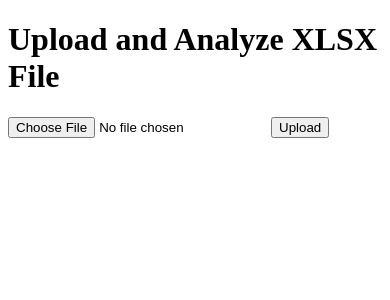
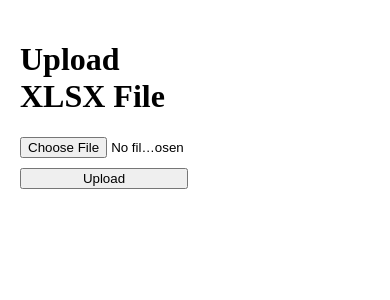
Before and after one commit to YVGunko/stplSales, a Flask app: page / in a window 390 px wide. Shown: the top 300 px of the page. Run offline with Flask 3, Linux system fonts and the light colour scheme; parts of the project's set-up code (start-up, migrations or seed data) failed here and were passed over.

Commit message:
index page

```diff
--- a/templates/index.html
+++ b/templates/index.html
@@ -5,40 +5,65 @@
     <meta name="viewport" content="width=device-width, initial-scale=1.0">
     <title>Excel Analyzer</title>
     <style>
+        body {
+            display: flex;
+            justify-content: space-between;
+            margin: 20px;
+            flex-wrap: wrap; /* Allow wrapping on smaller screens */
+        }
+        .left-panel, .right-panel {
+            width: 48%; /* Adjust widths as needed */
+        }
         table.data {
-            border-collapse: collapse;
-            width: 100%;
+            width: 100%; /* Full width */
+            border-collapse: collapse; /* Collapse borders */
+            table-layout: auto; /* Automatic column sizing */
         }
         table.data th, table.data td {
             border: 1px solid black;
-            padding: 8px;
-            text-align: left;
+            padding: 8px; /* Cell padding */
+            text-align: left; /* Align text left */
+        }
+        @media (max-width: 768px) {
+            table.data th, table.data td {
+                padding: 6px; /* Smaller padding */
+                font-size: 14px; /* Smaller font size */
+            }
         }
         .table-container {
-            width: 100%;
-            max-height: 360px; /* Set desired height */
-            overflow-y: auto;   /* Enable vertical scrolling */
-            border: 1px solid #ccc; /* Optional border for the container */
-            margin-top: 10px; /* Optional spacing */
+            width: 100%; /* Full width */
+            max-height: 90vh; /* Use viewport height for responsiveness */
+            overflow-y: auto; /* Enable vertical scrolling */
+            overflow-x: auto; /* Enable horizontal scrolling */
+            border: 1px solid #ccc;
+            margin-top: 10px;
+            box-shadow: 0 2px 5px rgba(0, 0, 0, 0.1); /* Optional shadow */
         }
     </style>
 </head>
 <body>
-    <h1>Upload and Analyze XLSX File</h1>
-    <form action="/" method="post" enctype="multipart/form-data" style="display: flex; align-items: center;">
-        <input type="file" name="file" accept=".xlsx,.xls" required style="margin-right: 10px;">
-        <button type="submit" style="margin-right: 10px;">Upload</button>
+    <div class="left-panel">
+        <h1>Upload XLSX File</h1>
+        <form action="/" method="post" enctype="multipart/form-data" style="display: flex; flex-direction: column;">
+            <input type="file" name="file" accept=".xlsx,.xls" required>
+            <button type="submit" style="margin-top: 10px;">Upload</button>
             <p id="status" style="margin: 0;">{{ status }}</p>
         </form>
 
-
         {% if uploaded_file %}
             <h2>Uploaded File Content</h2>
+            <button id="analyzeButton" onclick="analyzeData()">Analyze</button>
+            <script>
+                async function analyzeData() {
+                    // Logic to process analysis
+                }
+            </script>
             <div class="table-container">
                 <div>{{ uploaded_file|safe }}</div>
             </div>
         {% endif %}
-
+    </div>
+    <div class="right-panel">
         {% if modified_content %}
         <h2>Modified Content</h2>
         <div class="table-container">
@@ -64,7 +89,7 @@
         </select>
 
         <button id="saveButton" onclick="saveData()" disabled>Save on Server</button>
-
+    </div>
         <script>
             // Initialize modifiedContent with an empty array
             let modifiedContent = [];
```
Also changed, not shown: app.py (+0 -11 lines). Lines whose indentation alone changed are shown as unchanged.
